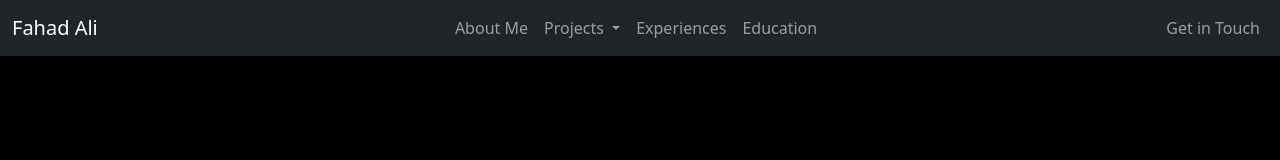
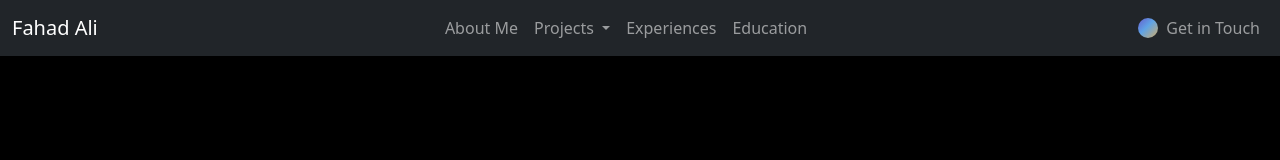
Before and after one commit to fahadali323/my_resume-, a plain HTML site: page pages/education.html in a window 1280 px wide. Shown: the top 160 px of the page. Drawn offline with nearby package versions, Linux system fonts and the light colour scheme.

Commit message:
fixed the span next to contact

```diff
--- a/css/aboutme.css
+++ b/css/aboutme.css
@@ -5,6 +5,18 @@
     justify-content: space-between;
     height: 100vh;
 }
+.nav-item {
+    display: flex;
+  }
+  .dot {
+    margin-top: 10px;
+    width: 20px;
+    height: 20px;
+    border-radius: 8px;
+    background: linear-gradient(135deg, #665dcd 0%, #5fa4e6 44.76%, #d2ab67 100%);
+    display: inline-block;
+    border-radius: 50%;
+  }
 
 .topbar {
     padding: 200px;
--- a/css/experience.css
+++ b/css/experience.css
@@ -5,6 +5,18 @@ body {
     margin: 0;
     background-color: black;
     color:white;
+  }
+  .nav-item {
+    display: flex;
+  }
+  .dot {
+    margin-top: 10px;
+    width: 20px;
+    height: 20px;
+    border-radius: 8px;
+    background: linear-gradient(135deg, #665dcd 0%, #5fa4e6 44.76%, #d2ab67 100%);
+    display: inline-block;
+    border-radius: 50%;
   }
 
   .container-fluid {
--- a/css/main.css
+++ b/css/main.css
@@ -37,16 +37,15 @@
 
 .nav-item {
   display: flex;
-  align-items: center;
 }
-
 .dot {
   margin-top: 10px;
   width: 20px;
   height: 20px;
+  border-radius: 8px;
+  background: linear-gradient(135deg, #665dcd 0%, #5fa4e6 44.76%, #d2ab67 100%);
+  display: inline-block;
   border-radius: 50%;
-  background: linear-gradient(135deg, #665DCD 0%, #5FA4E6 44.76%, #D2AB67 100%);
-  display: inline-block;
 }
 
 /* Additional styling for container-1 */
```
